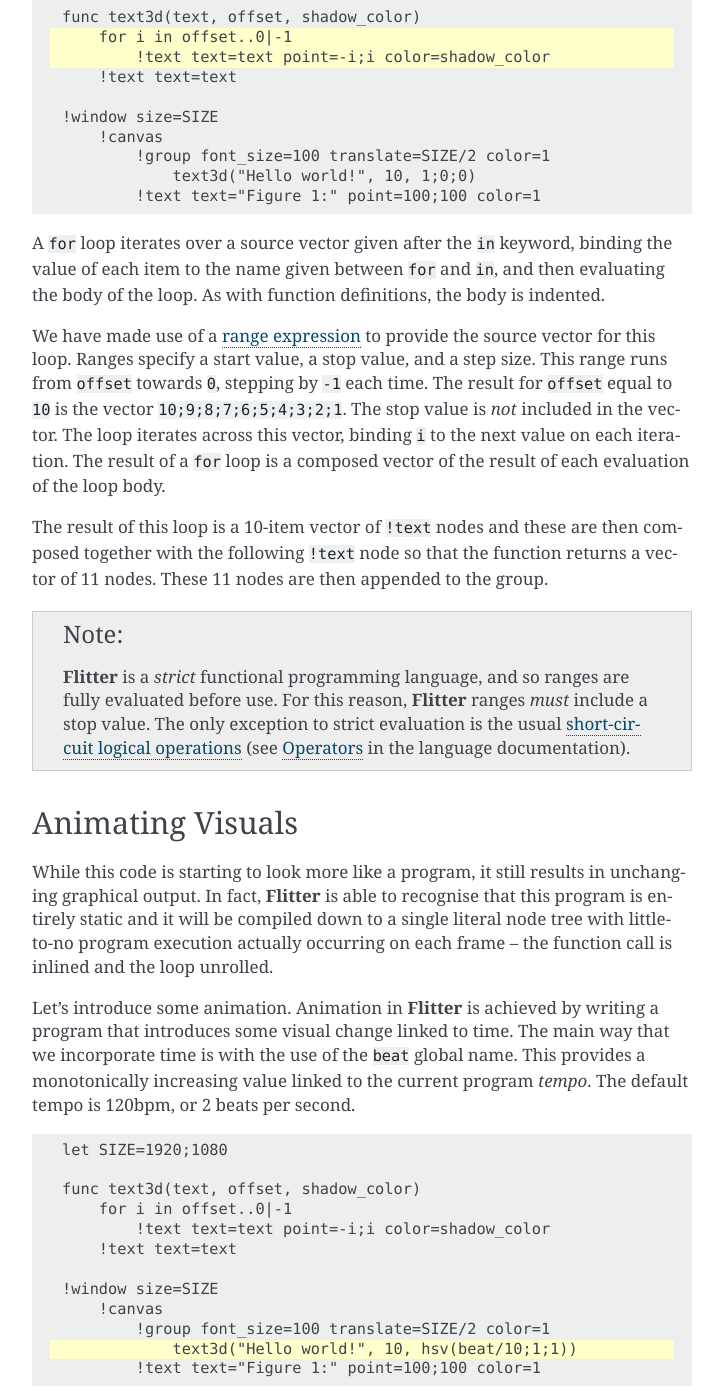
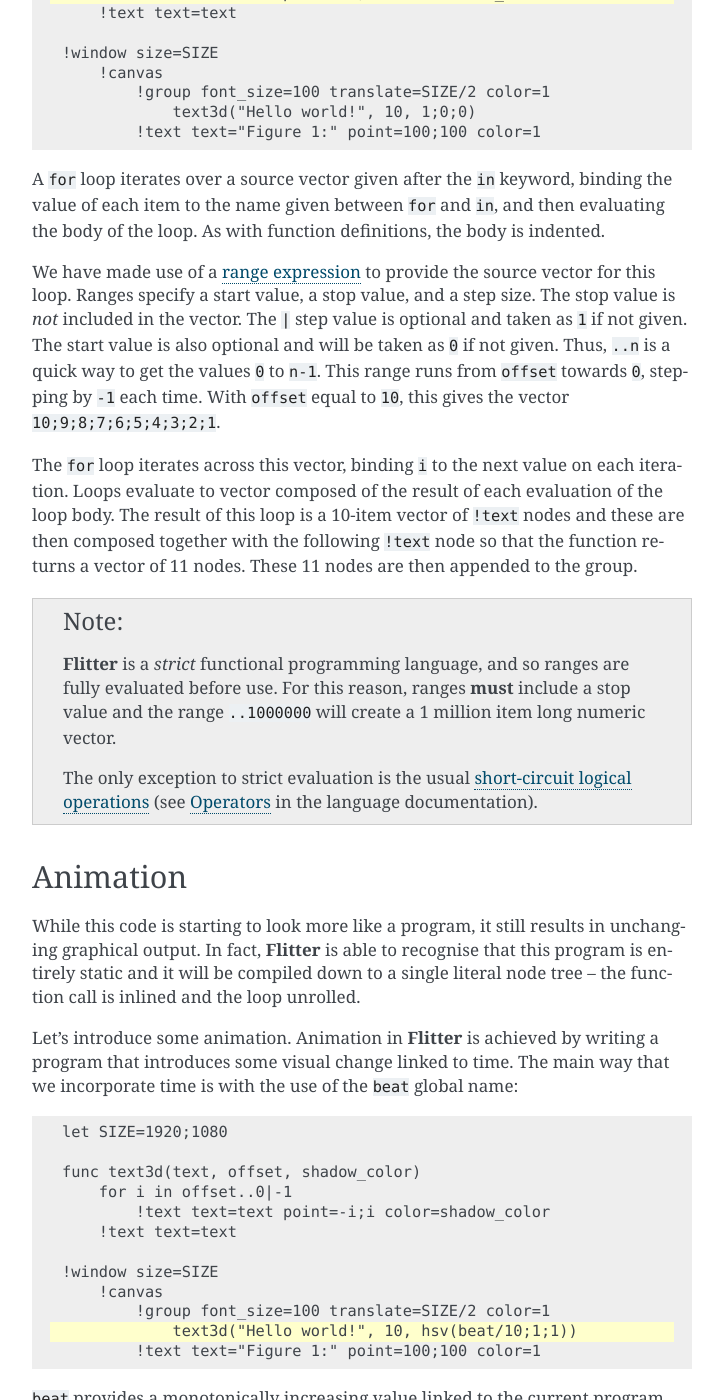
Before and after one commit to jonathanhogg/flitter, a Sphinx documentation site: the page built from docs/tutorial.md, in a window 1280 px wide and 1400 px high, scrolled down 5962 px. Shown: the whole window, without its empty margins (388-1111 px from the left). Built offline with Sphinx 7.4.7, drawn with Linux system fonts in a browser that asks for light colours; some of the changed text lies outside the part shown.

Commit message:
Mostly final tutorial

````diff
--- a/docs/tutorial.md
+++ b/docs/tutorial.md
@@ -193,13 +193,11 @@
 through indentation in **Flitter**. There are no braces or close tags, and no
 need to explicitly save and restore context.
 
-## Programming Visuals
+## Named Values
 
 So far, the code we've written looks more like configuration data than a
 program. Let's try using some of the features we would normally associate with
 a programming language.
-
-### Named Values
 
 The concept of *named values* is common across programming, usually in the form
 of *variables*. **Flitter** has no variables as it is a (largely) [pure
@@ -328,39 +326,40 @@
 
 We have made use of a [range expression](language.md#ranges) to provide the
 source vector for this loop. Ranges specify a start value, a stop value, and
-a step size. This range runs from `offset` towards `0`, stepping by `-1` each
-time. The result for `offset` equal to `10` is the vector
-`10;9;8;7;6;5;4;3;2;1`. The stop value is *not* included in the vector. The loop
-iterates across this vector, binding `i` to the next value on each iteration.
-The result of a `for` loop is a composed vector of the result of each evaluation
-of the loop body.
+a step size. The stop value is *not* included in the vector. The `|` step value
+is optional and taken as `1` if not given. The start value is also optional and
+will be taken as `0` if not given. Thus, `..n` is a quick way to get the values
+`0` to `n-1`. This range runs from `offset` towards `0`, stepping by `-1` each
+time. With `offset` equal to `10`, this gives the vector `10;9;8;7;6;5;4;3;2;1`.
 
-The result of this loop is a 10-item vector of `!text` nodes and these are then
-composed together with the following `!text` node so that the function returns
-a vector of 11 nodes. These 11 nodes are then appended to the group.
+The `for` loop iterates across this vector, binding `i` to the next value on
+each iteration. Loops evaluate to vector composed of the result of each
+evaluation of the loop body. The result of this loop is a 10-item vector of
+`!text` nodes and these are then composed together with the following `!text`
+node so that the function returns a vector of 11 nodes. These 11 nodes are then
+appended to the group.
 
 :::{note}
 **Flitter** is a *strict* functional programming language, and so ranges are
-fully evaluated before use. For this reason, **Flitter** ranges *must* include
-a stop value. The only exception to strict evaluation is the usual
-[short-circuit logical
+fully evaluated before use. For this reason, ranges **must** include a stop
+value and the range `..1000000` will create a 1 million item long numeric
+vector.
+
+The only exception to strict evaluation is the usual [short-circuit logical
 operations](https://en.wikipedia.org/wiki/Short-circuit_evaluation) (see
 [Operators](language.md#operators) in the language documentation).
 :::
 
-## Animating Visuals
+## Animation
 
 While this code is starting to look more like a program, it still results in
 unchanging graphical output. In fact, **Flitter** is able to recognise that this
 program is entirely static and it will be compiled down to a single literal node
-tree with little-to-no program execution actually occurring on each frame – the
-function call is inlined and the loop unrolled.
+tree – the function call is inlined and the loop unrolled.
 
 Let's introduce some animation. Animation in **Flitter** is achieved by writing
 a program that introduces some visual change linked to time. The main way that
-we incorporate time is with the use of the `beat` global name. This provides
-a monotonically increasing value linked to the current program *tempo*. The
-default tempo is 120bpm, or 2 beats per second.
+we incorporate time is with the use of the `beat` global name:
 
 ```{code-block} flitter
 :emphasize-lines: 11
@@ -379,9 +378,11 @@
         !text text="Figure 1:" point=100;100 color=1
 ```
 
-Here we are calling the `hsv()` function with a 3-item vector of hue, saturation
-and value. The hue is calculated from the current beat counter. At 120bpm it
-will take 5 seconds to cycle around the hue wheel.
+`beat` provides a monotonically increasing value linked to the current program
+*tempo*. The default tempo is 120bpm, or 2 beats per second. Here we are calling
+the `hsv()` function with a 3-item vector of hue, saturation and value. Hue is
+calculated by dividing the current beat counter by `10`. At 120bpm it will take
+5 seconds to cycle around the hue wheel.
 
 Let's make our example a bit more trippy by animating the individual pieces of
 text that make up the 3D shadow:
@@ -460,11 +461,12 @@
 
 The `@` character introduces a [template function
 call](language.md#template-function-calls). It is followed by the name of the
-function and then named arguments, using the same convention node attributes.
+function and then a number of named arguments, using the same convention as node
+attributes.
 
 Note that we've added a new initial parameter to the `text3d()` function
 definition. If a template function call has an indented sequence of expressions,
-then the resulting vector from evaluating those expressions is passed in as the
+then the result vector from evaluating those expressions is passed in as the
 first argument. This allows a template function call to be provided with "child"
 nodes that it can manipulate and return – often they are appended as children to
 whatever node or nodes the function creates. In this case, we do not expect any
@@ -497,3 +499,53 @@
 The named arguments can be given in any order. Any function parameters that
 lack a default value and that are not specified as arguments will be given the
 special value `null`, which is the empty vector.
+
+## If Expressions
+
+This new version of `text3d()` is great, but we can no longer specify a simple
+colored shadow. We can make the code switch between different pieces of
+behaviour with an `if` expression:
+
+```{code-block} flitter
+:emphasize-lines: 3,6,7,8,9,15
+
+let SIZE=1920;1080
+
+func text3d(_, text, offset=100, start_hue, shadow_color)
+    for i in offset..0|-1
+        let k=i/offset
+        if start_hue != null
+            !text text=text point=-i;i color=hsv(start_hue-k;1;1-k)
+        else
+            !text text=text point=-i;i color=shadow_color*(1-k)
+    !text text=text
+
+!window size=SIZE
+    !canvas
+        !group font_size=100 translate=SIZE/2 color=1
+            @text3d text="Hello world!" shadow_color=1;0;0 -- start_hue=beat/10
+        !text text="Figure 1:" point=100;100 color=1
+```
+
+Here we've removed the default value from `start_hue` and added back in a
+`shadow_color` parameter again. Inside the loop we test whether `start_hue` is
+the `null` vector, which would indicate that it has not been supplied as an
+argument, and draw the shadow text using `shadow_color` instead. We retain
+the fading behaviour by multiplying this color by `1-k` so that it fades to
+black. As colors are just numerical vectors, we can use normal mathematical
+operations on them.
+
+We've added a `shadow_color` argument in the template function call and also
+put `--` in front of the previous `start_hue` argument. This begins a comment
+block that extends to the end of the line. Thus, putting `--` in front of any
+code will cause the parser to ignore it.
+
+## Summary
+
+This tutorial has introduced most of the important features of programming with
+**Flitter**. The remaining language features are documented in [the language
+documentation](language.md). It is important to remember that the language
+itself does not render any output and that expressions like `!text` are **not**
+instructions to draw text, but node expressions to be gathered up into a tree
+that is then passed to the rendering framework. Individual renderers will treat
+these nodes in different ways.
````
Also changed, not shown: other parts of docs/tutorial.md (+1 -1 lines), docs/language.md (+5 -5 lines), 1 other file.
